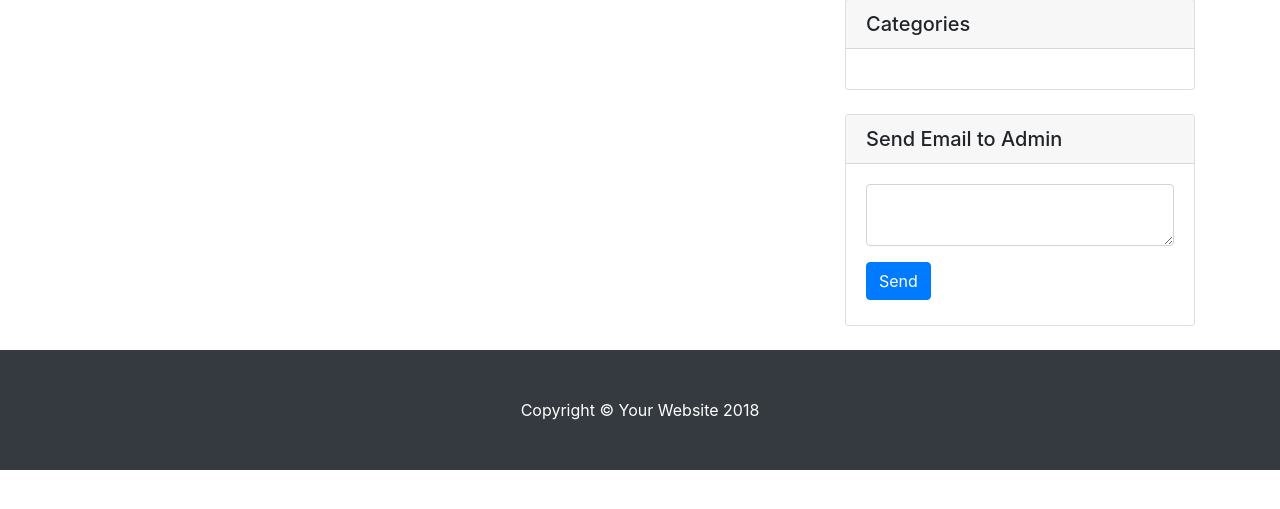
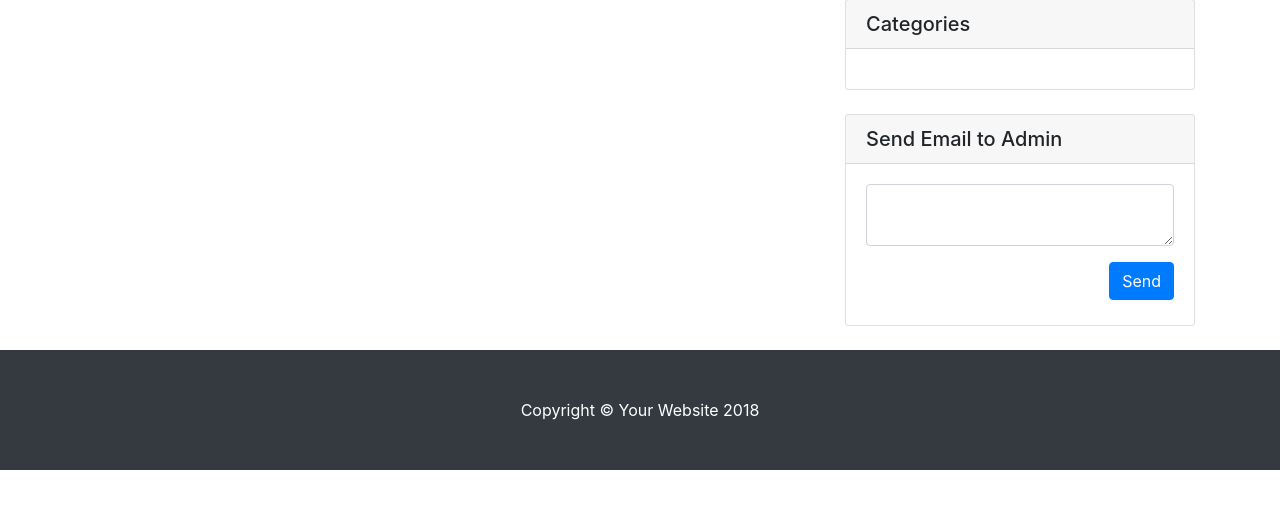
Before and after one commit to rajaappala/newsblog, a Django app: page /news/ in a window 1280 px wide. Shown: the part 234-743 px from the top of the page. Run offline with Django 3.2, Linux system fonts and the light colour scheme; data that the repository does not hold is empty; parts of the project's set-up code (start-up, migrations or seed data) failed here and were passed over; some libraries are stand-ins or nearby versions.

Commit message:
made styling changes

```diff
--- a/news/templates/index.html
+++ b/news/templates/index.html
@@ -127,7 +127,7 @@
                 <div class="form-group">
                     <textarea class="form-control" type="text" id="email_content" name="email_content" required></textarea>
                 </div>
-                <button class="btn btn-fw btn-primary pull-right" type="submit" style="margin-bottom: 5px;margin-right: 36px;">Send</button>
+                <button class="btn btn-fw btn-primary" type="submit" style="margin-bottom: 5px;float: right;">Send</button>
             </form>
         </div>
       </div>
--- a/news/templates/view_post.html
+++ b/news/templates/view_post.html
@@ -86,7 +86,7 @@
                 <div class="form-group">
                     <textarea class="form-control" type="text" id="email_content" name="email_content" required></textarea>
                 </div>
-                <button class="btn btn-fw btn-primary pull-right" type="submit" style="margin-bottom: 5px;margin-right: 36px;">Send</button>
+                <button class="btn btn-fw btn-primary" type="submit" style="margin-bottom: 5px;float: right;">Send</button>
             <!-- </form> -->
         </div>
       </div>
--- a/news/views.py
+++ b/news/views.py
@@ -14,7 +14,8 @@
     try:
         news_items = News.objects.filter(is_published = True).order_by('-published_at')
         last_inserted_item = News.objects.filter(is_published = True).last()
-        return render(request, 'index.html', {'news_items':news_items, 'last_item_id': last_inserted_item.id if last_inserted_item else 0})
+        last_item_id = last_inserted_item.id if last_inserted_item else 0
+        return render(request, 'index.html', {'news_items':news_items, 'last_item_id': last_item_id})
     except:
         return render(request, '500.html', {'msg':"Something went wrong"})
 
```
